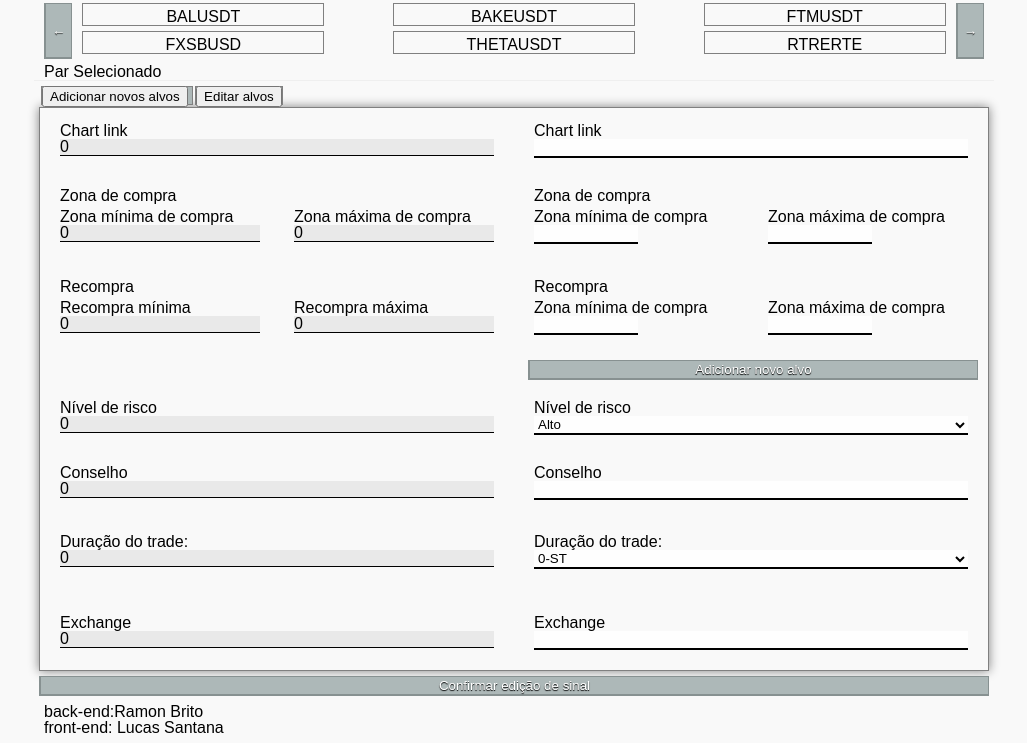
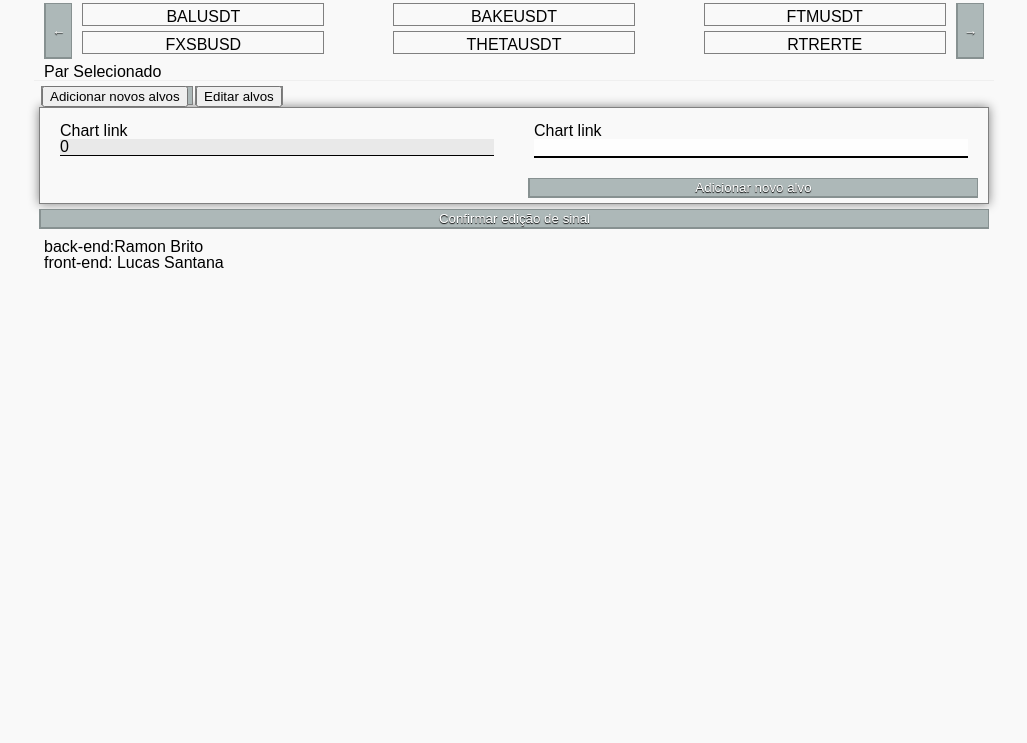
Before and after one commit to Englucassantana/swingtradeposition, a website: page public/editar.html in a window 1280 px wide. Shown: the part 59-802 px from the top of the page, without its empty margins (126-1153 px from the left). Drawn offline with Linux system fonts and the light colour scheme.

Commit message:
Supressao de informaçoes desnecessarias no formulario de ediçao

```diff
--- a/public/editar.html
+++ b/public/editar.html
@@ -70,7 +70,7 @@
 
                 </div>
 
-                <div class="field-box-main">
+                <div class="field-box-main" style="display: none;">
 
                     <div class="field-box-not-editable group-field">
                         <fieldset>
@@ -97,7 +97,7 @@
 
                     </div>
 
-                    <div class="field-box-editable group-field">
+                    <div class="field-box-editable group-field" >
                         <fieldset>
 
                             <legend>Zona de compra</legend>
@@ -123,7 +123,7 @@
 
                 </div>
 
-                <div class="field-box-main">
+                <div class="field-box-main" style="display: none;">
 
                     <div class="field-box-not-editable group-field">
                         <fieldset>
@@ -338,7 +338,7 @@
 
                 </div>
 
-                <div class="field-box-main">
+                <div class="field-box-main" style="display: none;">
 
                     <div class="field-box-not-editable group-field">
                         <span>Nível de risco</span>
@@ -359,7 +359,7 @@
 
                 </div>
 
-                <div class="field-box-main">
+                <div class="field-box-main" style="display: none;">
 
                     <div class="field-box-not-editable group-field">
                         <span>Conselho</span>
@@ -392,7 +392,7 @@
                 </div>
 
 
-                <div class="field-box-main">
+                <div class="field-box-main" style="display: none;">
 
                     <div class="field-box-not-editable group-field">
                         <span>Duração do <i>trade</i>:</span>
@@ -410,7 +410,7 @@
 
                 </div>
 
-                <div class="field-box-main">
+                <div class="field-box-main" style="display: none;">
 
                     <div class="field-box-not-editable group-field">
                         <span>Exchange</span>
```
